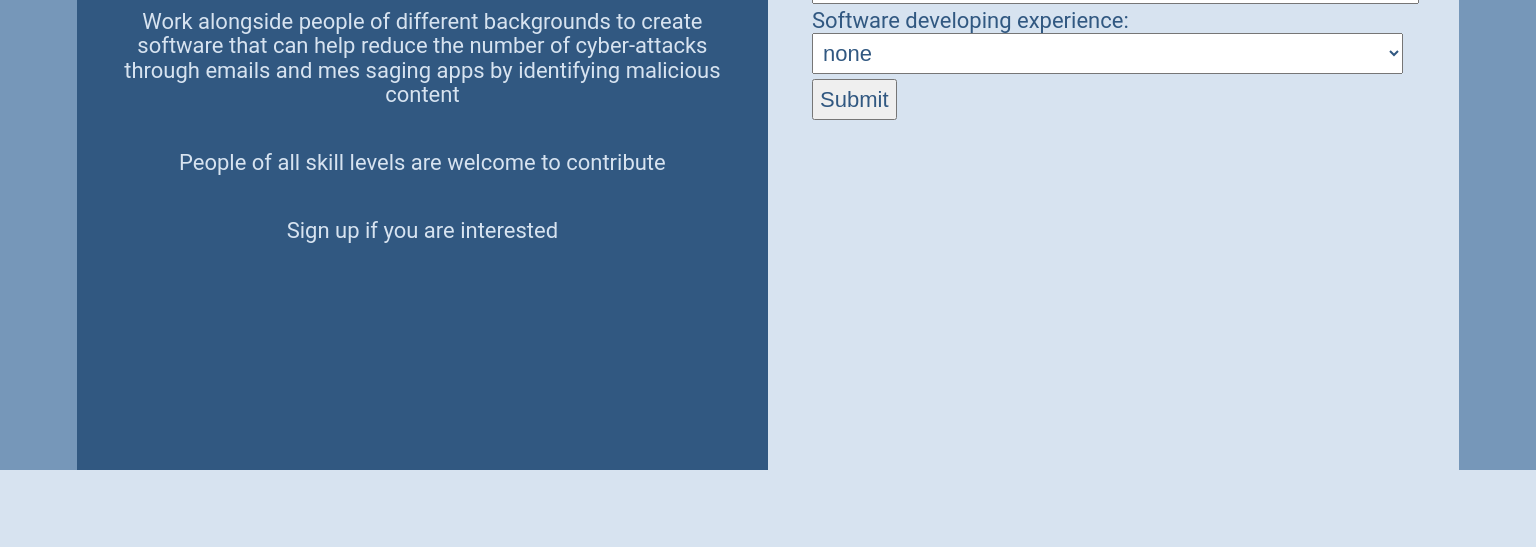
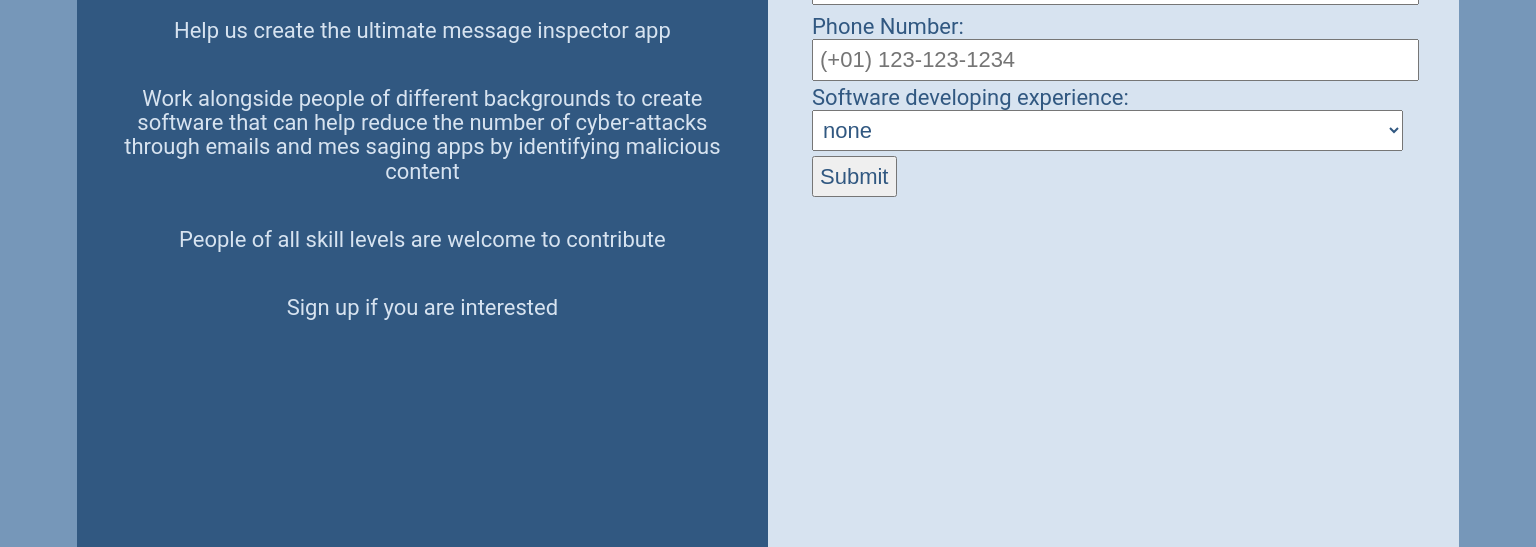
Before and after one commit to BrahmantyaWardhana/imtd362_project1, a plain HTML site: page index.html in a window 1536 px wide. Shown: the part 330-877 px from the top of the page. Before the commit the page ends 800 px from the top, so only its background shows below. Drawn offline with Linux system fonts and the light colour scheme.

Commit message:
resolution tweeks

```diff
--- a/css/screen.css
+++ b/css/screen.css
@@ -115,14 +115,17 @@ input[type=submit] {
   }
 }
 
-@media only screen and (min-width: 1280px){
-  body {
+@media only screen and (min-width: 1480px){
+  html, body {
     background-color: #7697B9;
+    height: 100%;
   }
 
   .body-container {
     width: 90%;
-    margin: auto;
+    margin: 5%;
+    display: flex;
+    flex-direction: row;
   }
 
   .ad-container {
@@ -140,6 +143,7 @@ input[type=submit] {
   .signup-container {
     float: left;
     width: 50%;
+    height: 100vh;
     box-sizing: border-box;
     background-color: #D7E3F0;
     color: #315881;
```
